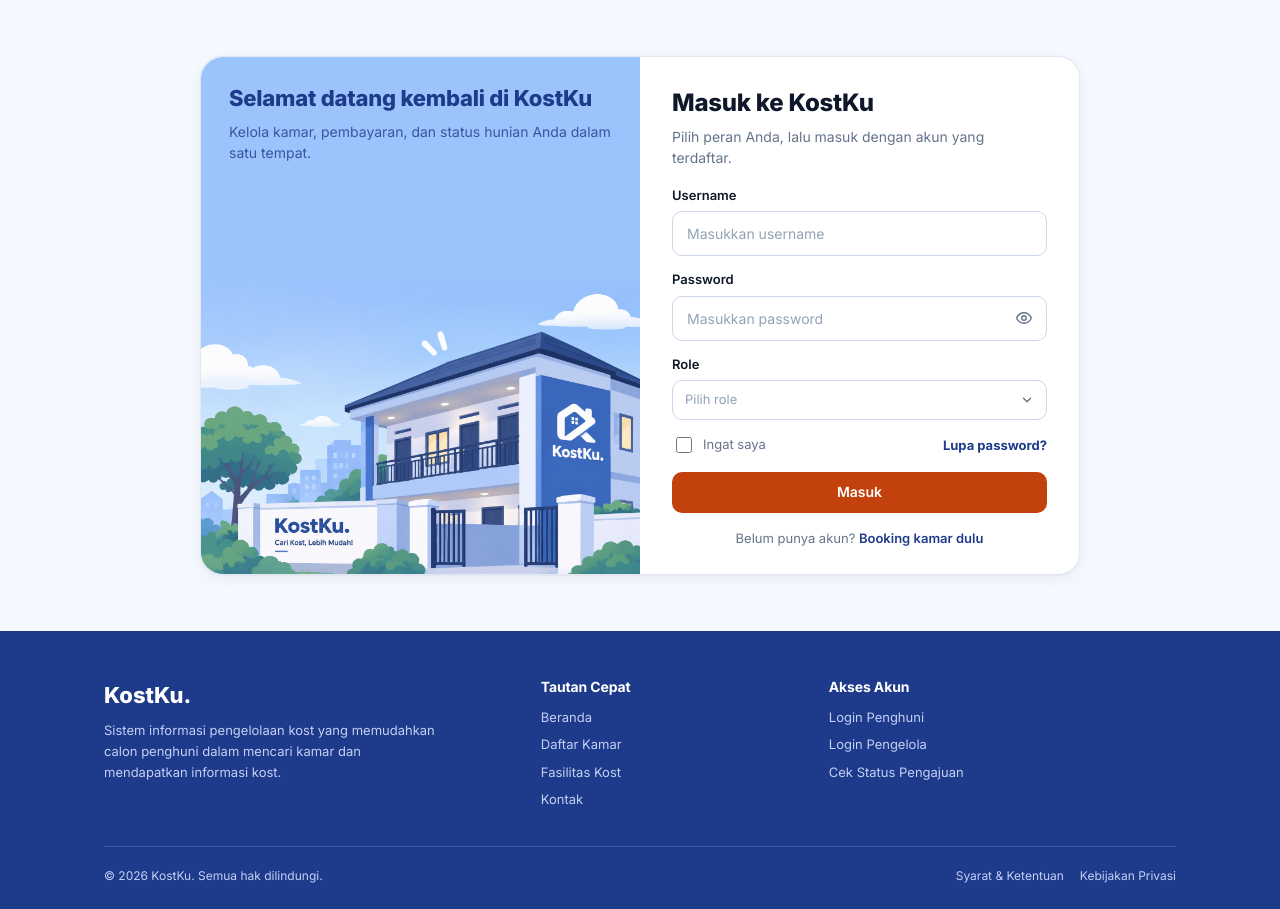
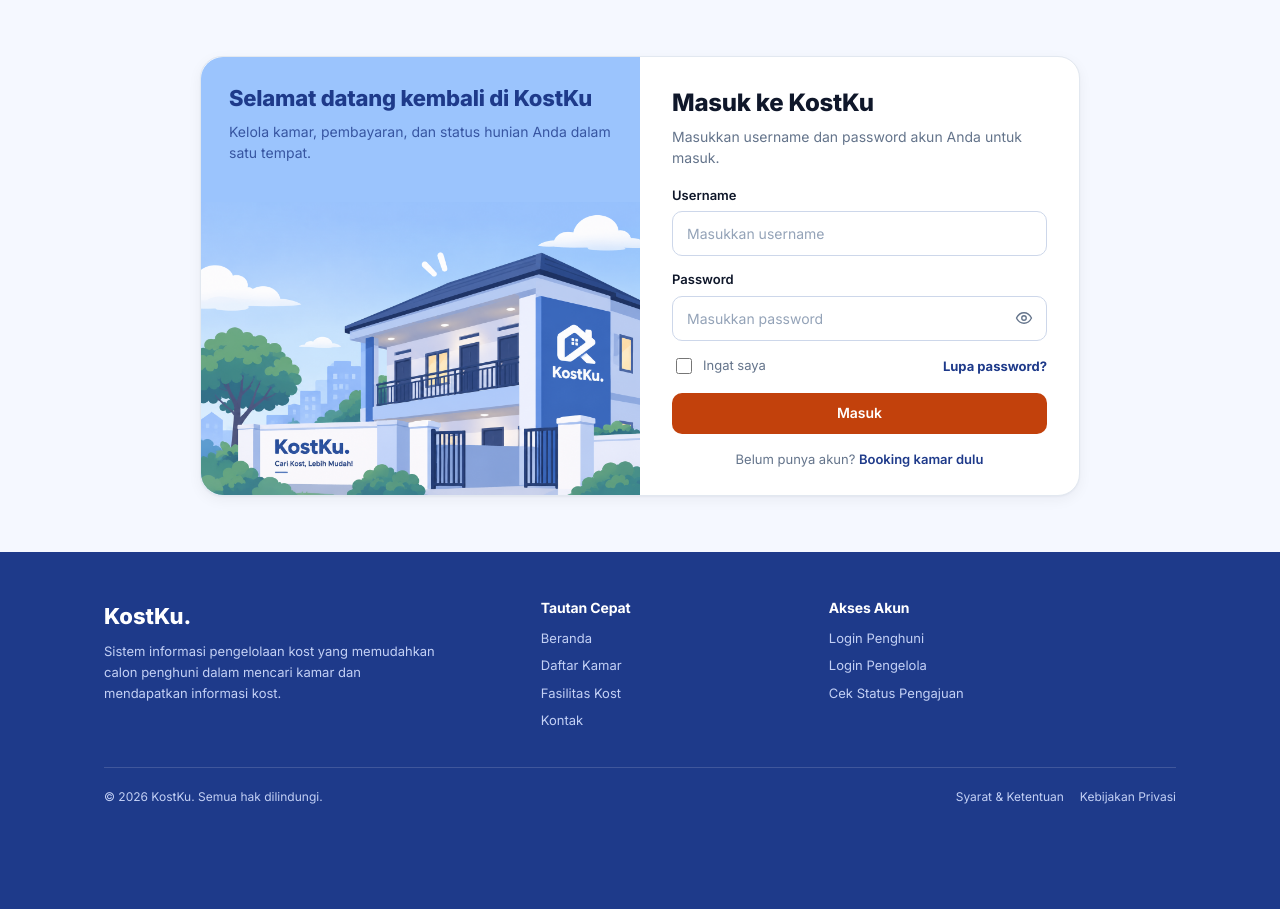
Before and after one commit to Dapa-yap/project-sistem-kost, a PHP site: page /login.php in a window 1280 px wide. Shown: the part 65-974 px from the top of the page. After the commit the page ends 869 px from the top, so only its background shows below. Run offline with PHP 8.4, Linux system fonts and the light colour scheme; some libraries are stand-ins or nearby versions.

Commit message:
penyesuaian role

```diff
--- a/data/data.php
+++ b/data/data.php
@@ -85,28 +85,71 @@ function lantai_dari_nomor($nomor) {
 
 /* ---------- Akun / login ---------- */
 /** Cari akun untuk login. Password boleh hash (password_hash) atau teks biasa. */
-function find_user($username, $password, $role) {
-    $r = db_one('SELECT u.id, u.role::text AS role, u.username, u.password, u.nama, COALESCE(u.aktif, TRUE) AS aktif, k.nomor_kamar
-                 FROM "user" u LEFT JOIN kamar k ON k.userid = u.id
-                 WHERE lower(u.username) = lower(?) LIMIT 1', [$username]);
-    if (!$r || !$r['aktif']) return null;
-    $dbRole = norm_status($r['role']);
-    $dbRole = $dbRole === 'admin' ? 'admin' : 'penghuni';
-    if ($dbRole !== $role) return null;
+function find_user($username, $password, $role = null) {
 
-    $stored = (string) $r['password'];
-    $hashed = (password_get_info($stored)['algo'] ?? null) !== null;
-    $ok = $hashed ? password_verify($password, $stored) : hash_equals($stored, $password);
-    if (!$ok) return null;
+    $r = db_one(
+        'SELECT u.id, u.role::text AS role,
+                u.username, u.password, u.nama,
+                COALESCE(u.aktif, TRUE) AS aktif,
+                k.nomor_kamar
+         FROM "user" u
+         LEFT JOIN kamar k ON k.userid = u.id
+         WHERE lower(u.username) = lower(?)
+         LIMIT 1',
+        [$username]
+    );
 
-    // password lama masih teks biasa / hash usang -> simpan ulang sebagai hash baru
-    if (!$hashed || password_needs_rehash($stored, PASSWORD_DEFAULT)) {
-        db_exec('UPDATE "user" SET password = ? WHERE id = ?', [password_hash($password, PASSWORD_DEFAULT), $r['id']]);
+    if (!$r || !$r['aktif']) {
+        return null;
     }
 
-    $u = ['id' => (int) $r['id'], 'username' => $r['username'], 'role' => $dbRole,
-          'nama' => $r['nama'], 'label' => $dbRole === 'admin' ? 'Pengelola' : 'Penghuni'];
-    if ($r['nomor_kamar']) $u['kamar'] = $r['nomor_kamar'];
+    // Sesuaikan role database dengan role aplikasi
+    $dbRole = norm_status($r['role']);
+
+    $dbRole = $dbRole === 'admin'
+        ? 'admin'
+        : 'penghuni';
+
+    // Jika role dikirim, tetap lakukan pengecekan
+    if ($role !== null && $dbRole !== $role) {
+        return null;
+    }
+
+    // Periksa password
+    $stored = (string) $r['password'];
+
+    $hashed = (password_get_info($stored)['algo'] ?? null) !== null;
+
+    $ok = $hashed
+        ? password_verify($password, $stored)
+        : hash_equals($stored, $password);
+
+    if (!$ok) {
+        return null;
+    }
+
+    // Perbarui password menjadi hash jika masih berupa teks biasa
+    if (!$hashed || password_needs_rehash($stored, PASSWORD_DEFAULT)) {
+        db_exec(
+            'UPDATE "user" SET password = ? WHERE id = ?',
+            [password_hash($password, PASSWORD_DEFAULT), $r['id']]
+        );
+    }
+
+    $u = [
+        'id' => (int) $r['id'],
+        'username' => $r['username'],
+        'role' => $dbRole,
+        'nama' => $r['nama'],
+        'label' => $dbRole === 'admin'
+            ? 'Pengelola'
+            : 'Penghuni'
+    ];
+
+    if ($r['nomor_kamar']) {
+        $u['kamar'] = $r['nomor_kamar'];
+    }
+
     return $u;
 }
 
--- a/guest/login.php
+++ b/guest/login.php
@@ -1,124 +1,248 @@
+
 <?php
 require_once __DIR__ . '/../config/config.php';
 
-$role = 'guest'; $pageTitle = 'Masuk'; $pageId = 'guest-login'; $activeMenu = '';
+$role = 'guest';
+$pageTitle = 'Masuk';
+$pageId = 'guest-login';
+$activeMenu = '';
 
-// Sudah login? langsung arahkan ke dashboard
+// Jika sudah login, arahkan sesuai role
 if (is_logged_in()) {
     $u = current_user();
-    redirect($u['role'] === 'admin' ? 'admin/dashboard.php' : 'penghuni/dashboard.php');
+
+    redirect(
+        $u['role'] === 'admin'
+            ? 'admin/dashboard.php'
+            : 'penghuni/dashboard.php'
+    );
 }
 
-$tab = in_array($_GET['role'] ?? '', ['admin', 'penghuni'], true) ? $_GET['role'] : '';
 $error = '';
 $username = '';
 
 if ($_SERVER['REQUEST_METHOD'] === 'POST') {
-    $tab      = in_array($_POST['role'] ?? '', ['admin', 'penghuni'], true) ? $_POST['role'] : '';
     $username = trim($_POST['username'] ?? '');
     $password = $_POST['password'] ?? '';
 
-    if ($tab === '') {
-        $error = 'Pilih role terlebih dahulu.';
-    } elseif (!throttle_ok('login', 8, 10)) {
+    if (!throttle_ok('login', 8, 10)) {
         $error = 'Terlalu banyak percobaan masuk. Coba lagi dalam beberapa menit.';
     } else {
-        $u = find_user($username, $password, $tab);
+
+        // Mencari akun tanpa memilih role
+        $u = find_user($username, $password);
+
         if ($u) {
             session_regenerate_id(true);
             $_SESSION['user'] = $u;
+
             unset($_SESSION['throttle']['login']);
-            redirect($tab === 'admin' ? 'admin/dashboard.php' : 'penghuni/dashboard.php');
+
+            // Redirect otomatis berdasarkan role akun
+            redirect(
+                $u['role'] === 'admin'
+                    ? 'admin/dashboard.php'
+                    : 'penghuni/dashboard.php'
+            );
         }
+
         throttle_hit('login');
-        $error = 'Username atau password salah, atau peran yang dipilih tidak sesuai.';
+        $error = 'Username atau password salah, atau akun tidak aktif.';
     }
 }
 
 include ROOT_PATH . '/header/header.php';
 ?>
+
 <main class="auth-wrap">
     <div class="auth-card">
+
         <aside class="auth-art">
             <div class="auth-art-text">
                 <h2>Selamat datang kembali di KostKu</h2>
                 <p>Kelola kamar, pembayaran, dan status hunian Anda dalam satu tempat.</p>
             </div>
+
             <img src="<?= asset('img/hero.png') ?>" alt="Gedung KostKu">
         </aside>
 
         <div class="auth-form">
+
             <h1>Masuk ke KostKu</h1>
-        <p class="sub">Pilih peran Anda, lalu masuk dengan akun yang terdaftar.</p>
+            <p class="sub">
+                Masukkan username dan password akun Anda untuk masuk.
+            </p>
 
-        <?php if (isset($_GET['logout'])): ?><div class="alert alert-info">Anda sudah keluar dari akun.</div><?php endif; ?>
-        <?php if ($error): ?><div class="alert alert-error" role="alert"><?= e($error) ?></div><?php endif; ?>
+            <?php if (isset($_GET['logout'])): ?>
+                <div class="alert alert-info">
+                    Anda sudah keluar dari akun.
+                </div>
+            <?php endif; ?>
+
+            <?php if ($error): ?>
+                <div class="alert alert-error" role="alert">
+                    <?= e($error) ?>
+                </div>
+            <?php endif; ?>
 
             <form method="post" id="login-form" novalidate>
-            <input type="hidden" name="role" id="login-role" value="<?= e($tab) ?>">
+
                 <div class="field">
                     <label for="l-user">Username</label>
-                <input class="input" id="l-user" name="username" placeholder="Masukkan username" value="<?= e($username) ?>" autocomplete="username" required>
-            </div>
-            <div class="field">
-                <label for="l-pass">Password</label>
-                <div class="input-icon">
-                    <input class="input" style="padding-left:14px" id="l-pass" type="password" name="password" placeholder="Masukkan password" autocomplete="current-password" required>
-                    <button class="trail" type="button" data-toggle-password aria-label="Tampilkan password"><?= icon('eye', 18) ?></button>
-                </div>
+                    <input
+                        class="input"
+                        id="l-user"
+                        name="username"
+                        placeholder="Masukkan username"
+                        value="<?= e($username) ?>"
+                        autocomplete="username"
+                        required
+                    >
                 </div>
 
                 <div class="field">
-                <label id="role-label">Role</label>
-                <div class="dropdown" id="role-dropdown">
-                    <button type="button" class="dropdown-btn" aria-haspopup="listbox" aria-expanded="false" aria-labelledby="role-label">
-                        <span class="dropdown-val <?= $tab === '' ? 'is-placeholder' : '' ?>"><?= $tab === 'admin' ? 'Pengelola' : ($tab === 'penghuni' ? 'Penghuni' : 'Pilih role') ?></span>
+                    <label for="l-pass">Password</label>
+
+                    <div class="input-icon">
+                        <input
+                            class="input"
+                            style="padding-left:14px"
+                            id="l-pass"
+                            type="password"
+                            name="password"
+                            placeholder="Masukkan password"
+                            autocomplete="current-password"
+                            required
+                        >
+
+                        <button
+                            class="trail"
+                            type="button"
+                            data-toggle-password
+                            aria-label="Tampilkan password"
+                        >
+                            <?= icon('eye', 18) ?>
                         </button>
-                    <ul class="dropdown-menu" role="listbox" hidden>
-                        <li role="option" data-role="penghuni" class="<?= $tab === 'penghuni' ? 'selected' : '' ?>">Penghuni</li>
-                        <li role="option" data-role="admin" class="<?= $tab === 'admin' ? 'selected' : '' ?>">Pengelola</li>
-                    </ul>
                     </div>
                 </div>
 
                 <div class="auth-row">
-                <label class="checkbox"><input type="checkbox" name="ingat"> Ingat saya</label>
-                <button type="button" class="link" data-open="modal-reset">Lupa password?</button>
+                    <label class="checkbox">
+                        <input type="checkbox" name="ingat">
+                        Ingat saya
+                    </label>
+
+                    <button
+                        type="button"
+                        class="link"
+                        data-open="modal-reset"
+                    >
+                        Lupa password?
+                    </button>
                 </div>
 
-            <button class="btn btn-accent btn-block" type="submit">Masuk</button>
+                <button class="btn btn-accent btn-block" type="submit">
+                    Masuk
+                </button>
+
             </form>
 
-                <p class="auth-foot" id="login-foot">Belum punya akun? <a href="<?= url('guest/kamar.php?filter=kosong') ?>">Booking kamar dulu</a></p>
-        </div><!-- /auth-form -->
+            <p class="auth-foot" id="login-foot">
+                Belum punya akun?
+                <a href="<?= url('guest/kamar.php?filter=kosong') ?>">
+                    Booking kamar dulu
+                </a>
+            </p>
+
+        </div>
     </div>
 </main>
 
 <!-- Modal: atur ulang password -->
 <div class="modal-overlay" id="modal-reset">
+
     <div class="modal" role="dialog" aria-modal="true" aria-labelledby="mr-title">
+
         <div class="modal-head">
             <div>
                 <h3 id="mr-title">Atur ulang password</h3>
                 <p>Masukkan username dan kata sandi lama, lalu buat kata sandi baru.</p>
             </div>
-            <button class="modal-x" type="button" data-close aria-label="Tutup"><?= icon('x', 16) ?></button>
+
+            <button
+                class="modal-x"
+                type="button"
+                data-close
+                aria-label="Tutup"
+            >
+                <?= icon('x', 16) ?>
+            </button>
         </div>
+
         <form id="reset-form" novalidate>
-            <div class="field"><label for="r-user">Username</label><input class="input" id="r-user" name="username" placeholder="Masukkan username" required></div>
-            <div class="field"><label for="r-old">Masukkan kata sandi lama</label><input class="input" id="r-old" type="password" name="lama" placeholder="Masukkan kata sandi" required></div>
+
+            <div class="field">
+                <label for="r-user">Username</label>
+                <input
+                    class="input"
+                    id="r-user"
+                    name="username"
+                    placeholder="Masukkan username"
+                    required
+                >
+            </div>
+
+            <div class="field">
+                <label for="r-old">Masukkan kata sandi lama</label>
+                <input
+                    class="input"
+                    id="r-old"
+                    type="password"
+                    name="lama"
+                    placeholder="Masukkan kata sandi"
+                    required
+                >
+            </div>
+
             <div class="field">
                 <label for="r-new">Masukkan kata sandi baru</label>
+
                 <div class="input-icon">
-                    <span class="lead"><?= icon('lock', 18) ?></span>
-                    <input class="input" id="r-new" type="password" name="baru" placeholder="Buat kata sandi" required data-minlength="8">
-                    <button class="trail" type="button" data-toggle-password aria-label="Tampilkan password"><?= icon('eye', 18) ?></button>
+                    <span class="lead">
+                        <?= icon('lock', 18) ?>
+                    </span>
+
+                    <input
+                        class="input"
+                        id="r-new"
+                        type="password"
+                        name="baru"
+                        placeholder="Buat kata sandi"
+                        required
+                        data-minlength="8"
+                    >
+
+                    <button
+                        class="trail"
+                        type="button"
+                        data-toggle-password
+                        aria-label="Tampilkan password"
+                    >
+                        <?= icon('eye', 18) ?>
+                    </button>
                 </div>
             </div>
+
             <div class="modal-foot">
-                <button class="btn btn-ghost" type="button" data-close>Batal</button>
-                <button class="btn btn-accent" type="submit">Konfirmasi</button>
+                <button class="btn btn-ghost" type="button" data-close>
+                    Batal
+                </button>
+
+                <button class="btn btn-accent" type="submit">
+                    Konfirmasi
+                </button>
             </div>
+
         </form>
     </div>
 </div>
```
Lines whose indentation alone changed are shown as unchanged.
